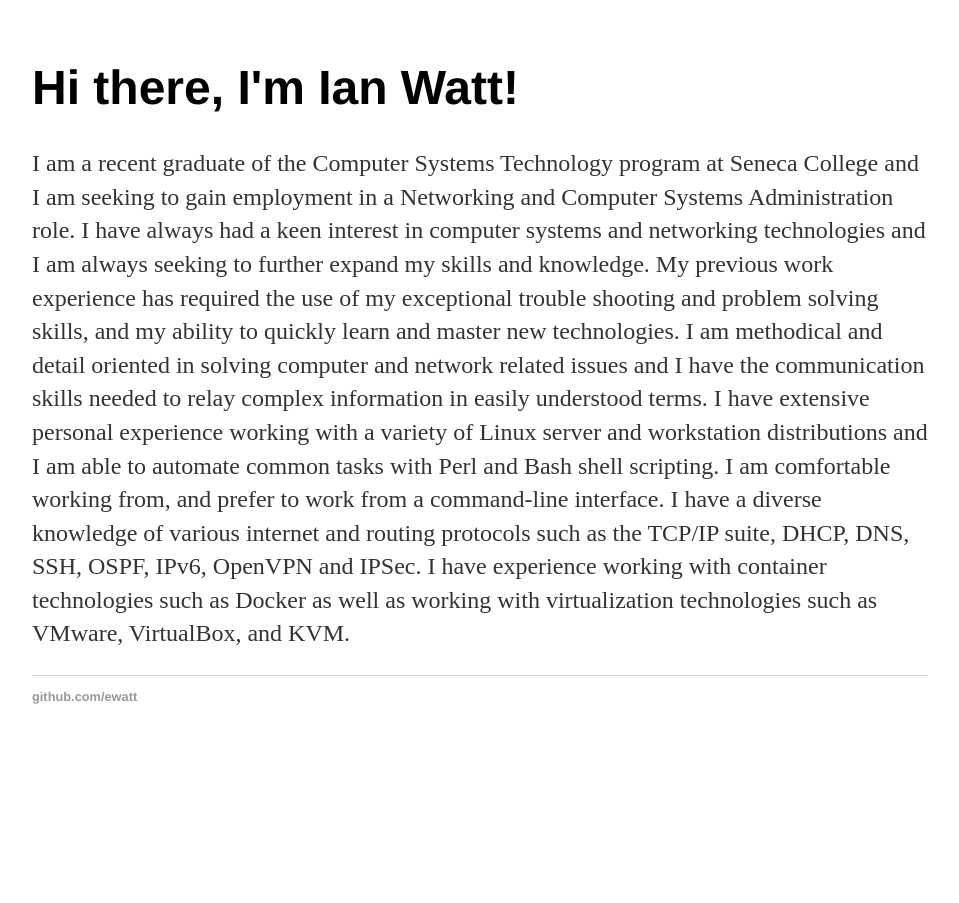
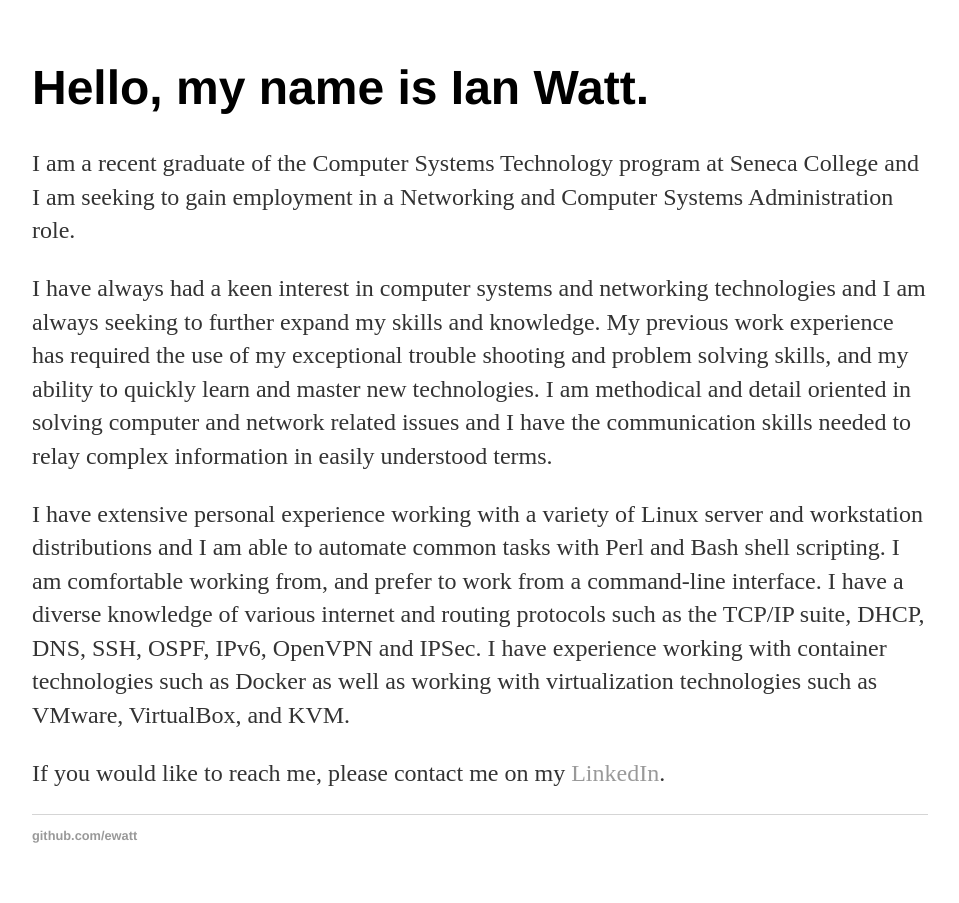
Before and after one commit to ewatt/ewatt.github.io, a Jekyll site: the page built from index.html, in a window 1280 px wide. Shown: the whole page, without its empty margins (160-1119 px from the left). Built offline with Jekyll 4.4.1, drawn with Linux system fonts in a browser that asks for light colours.

Commit message:
Update index.html

```diff
--- a/index.html
+++ b/index.html
@@ -3,10 +3,9 @@
 title: Ian Watt
 ---
 <div class="blurb">
-	<h1>Hi there, I'm Ian Watt!</h1>
-	<p>I am a recent graduate of the Computer Systems Technology program at Seneca College and I am seeking to gain employment in a Networking and Computer Systems Administration role.
-
-I have always had a keen interest in computer systems and networking technologies and I am always seeking to further expand my skills and knowledge. My previous work experience has required the use of my exceptional trouble shooting and problem solving skills, and my ability to quickly learn and master new technologies. I am methodical and detail oriented in solving computer and network related issues and I have the communication skills needed to relay complex information in easily understood terms.
-
-I have extensive personal experience working with a variety of Linux server and workstation distributions and I am able to automate common tasks with Perl and Bash shell scripting.  I am comfortable working from, and prefer to work from a command-line interface.  I have a diverse knowledge of various internet and routing protocols such as the TCP/IP suite, DHCP, DNS, SSH, OSPF, IPv6, OpenVPN and IPSec.  I have experience working with container technologies such as Docker as well as working with virtualization technologies such as VMware, VirtualBox, and KVM.</p>
+	<h1>Hello, my name is Ian Watt.</h1>
+	<p>I am a recent graduate of the Computer Systems Technology program at Seneca College and I am seeking to gain employment in a Networking and Computer Systems Administration role.</p>
+	<p>I have always had a keen interest in computer systems and networking technologies and I am always seeking to further expand my skills and knowledge. My previous work experience has required the use of my exceptional trouble shooting and problem solving skills, and my ability to quickly learn and master new technologies. I am methodical and detail oriented in solving computer and network related issues and I have the communication skills needed to relay complex information in easily understood terms.</p>
+	<p>I have extensive personal experience working with a variety of Linux server and workstation distributions and I am able to automate common tasks with Perl and Bash shell scripting.  I am comfortable working from, and prefer to work from a command-line interface.  I have a diverse knowledge of various internet and routing protocols such as the TCP/IP suite, DHCP, DNS, SSH, OSPF, IPv6, OpenVPN and IPSec.  I have experience working with container technologies such as Docker as well as working with virtualization technologies such as VMware, VirtualBox, and KVM.</p>
+	<p>If you would like to reach me, please contact me on my <a href="https://ca.linkedin.com/in/wattian">LinkedIn</a>.</p>
 </div><!-- /.blurb -->
```
